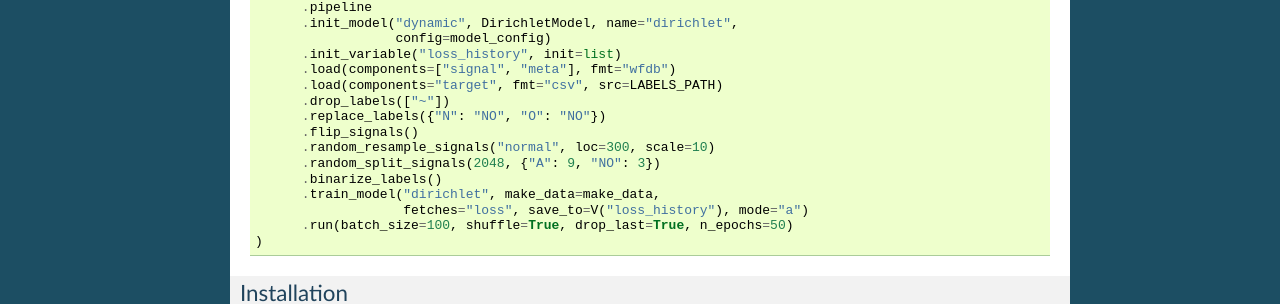
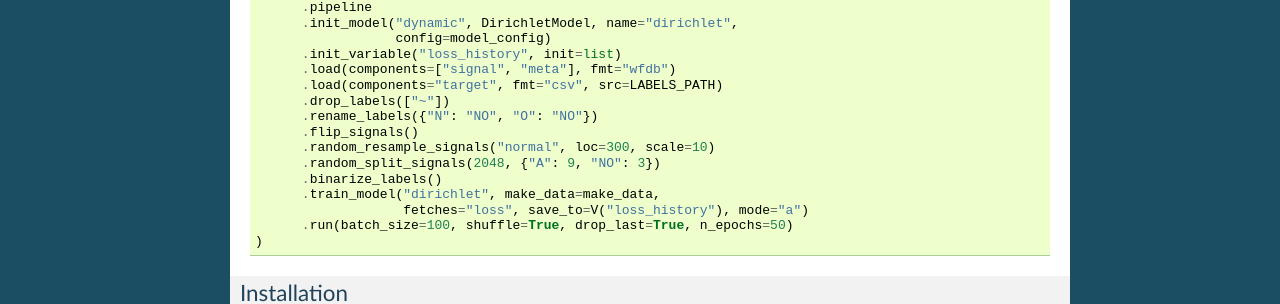
Before and after one commit to analysiscenter/cardio, a Sphinx documentation site: the page built from docs/index.rst, in a window 1280 px wide. Shown: the part 1248-1552 px from the top of the page. Built offline with Sphinx 7.4.7, drawn with Linux system fonts in a browser that asks for light colours.

Commit message:
replace_labels was renamed to rename_labels everywhere in the project

```diff
--- a/docs/index.rst
+++ b/docs/index.rst
@@ -66,7 +66,7 @@ Here is an example of pipeline that loads ECG signals, makes preprocessing and t
         .load(components=["signal", "meta"], fmt="wfdb")
         .load(components="target", fmt="csv", src=LABELS_PATH)
         .drop_labels(["~"])
-        .replace_labels({"N": "NO", "O": "NO"})
+        .rename_labels({"N": "NO", "O": "NO"})
         .flip_signals()
         .random_resample_signals("normal", loc=300, scale=10)
         .random_split_signals(2048, {"A": 9, "NO": 3})
--- a/docs/modules/models.rst
+++ b/docs/modules/models.rst
@@ -44,7 +44,7 @@ How to use
       .load(components=["signal", "meta"], fmt="wfdb")
       .load(src='./path/to/taret/', fmt="csv", components="target")
       .drop_labels(["~"])
-      .replace_labels({"N": "NO", "O": "NO"})
+      .rename_labels({"N": "NO", "O": "NO"})
       .flip_signals()
       .random_resample_signals("normal", loc=300, scale=10)
       .random_split_signals(2048, {"A": 9, "NO": 3})
@@ -141,7 +141,7 @@ We applied this model to arrhythmia prediction from single-lead ECG. Train pipel
       .load(fmt="wfdb", components=["signal", "meta"])
       .load(src='./path/to/taret/', fmt="csv", components="target")
       .drop_labels(["~"])
-      .replace_labels({"N": "NO", "O": "NO"})
+      .rename_labels({"N": "NO", "O": "NO"})
       .random_resample_signals("normal", loc=300, scale=10)
       .drop_short_signals(4000)
       .split_signals(3000, 3000)
--- a/docs/modules/pipelines.rst
+++ b/docs/modules/pipelines.rst
@@ -40,7 +40,7 @@ is similar to running this
       .load(components=["signal", "meta"], fmt="wfdb")
       .load(components="target", fmt="csv", src=labels_path)
       .drop_labels(["~"])
-      .replace_labels({"N": "NO", "O": "NO"})
+      .rename_labels({"N": "NO", "O": "NO"})
       .flip_signals()
       .random_resample_signals("normal", loc=300, scale=10)
       .random_split_signals(2048, {"A": 9, "NO": 3})
```
Also changed, not shown: README.md (+1 -1 lines), 5 other files.
